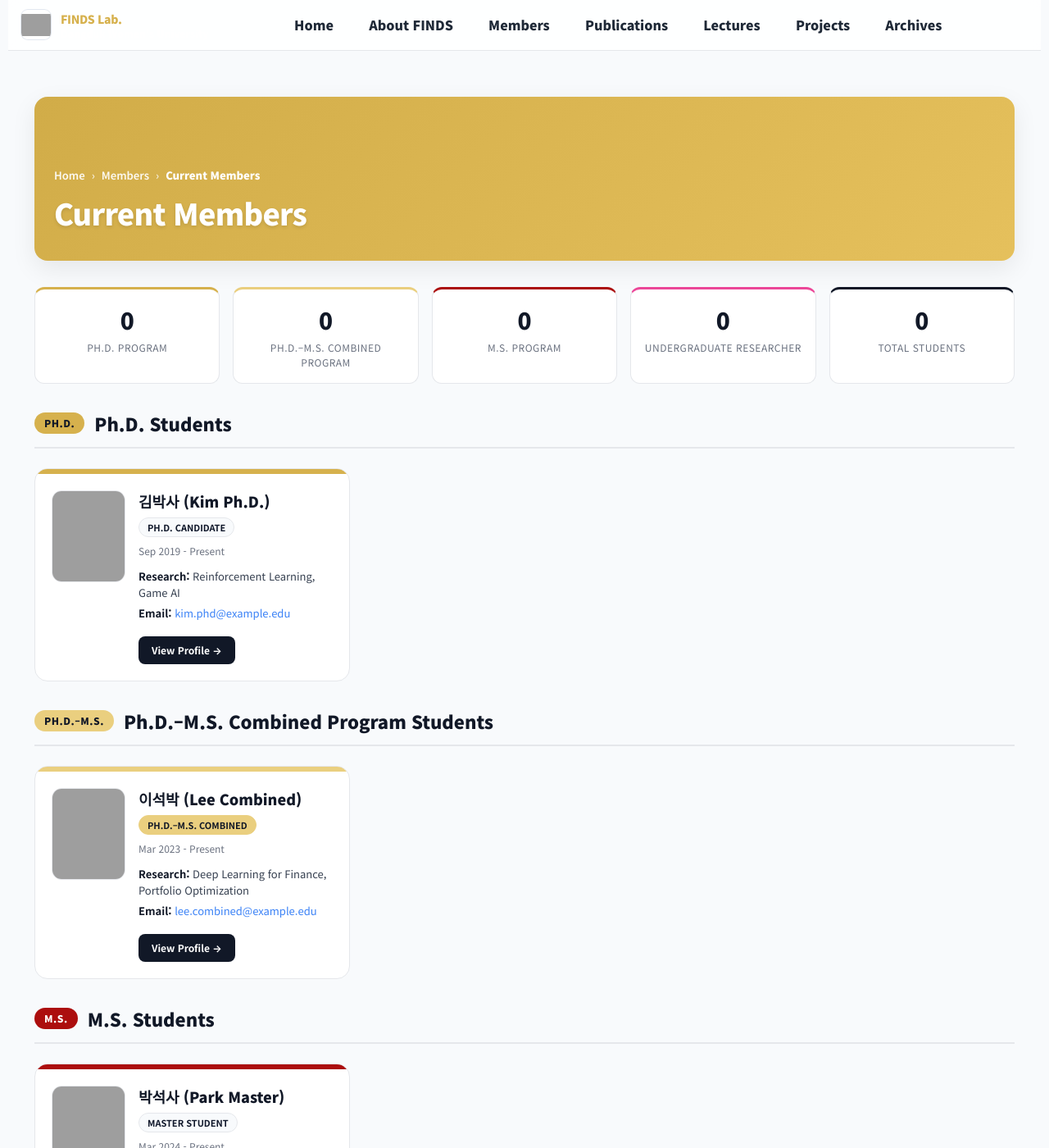
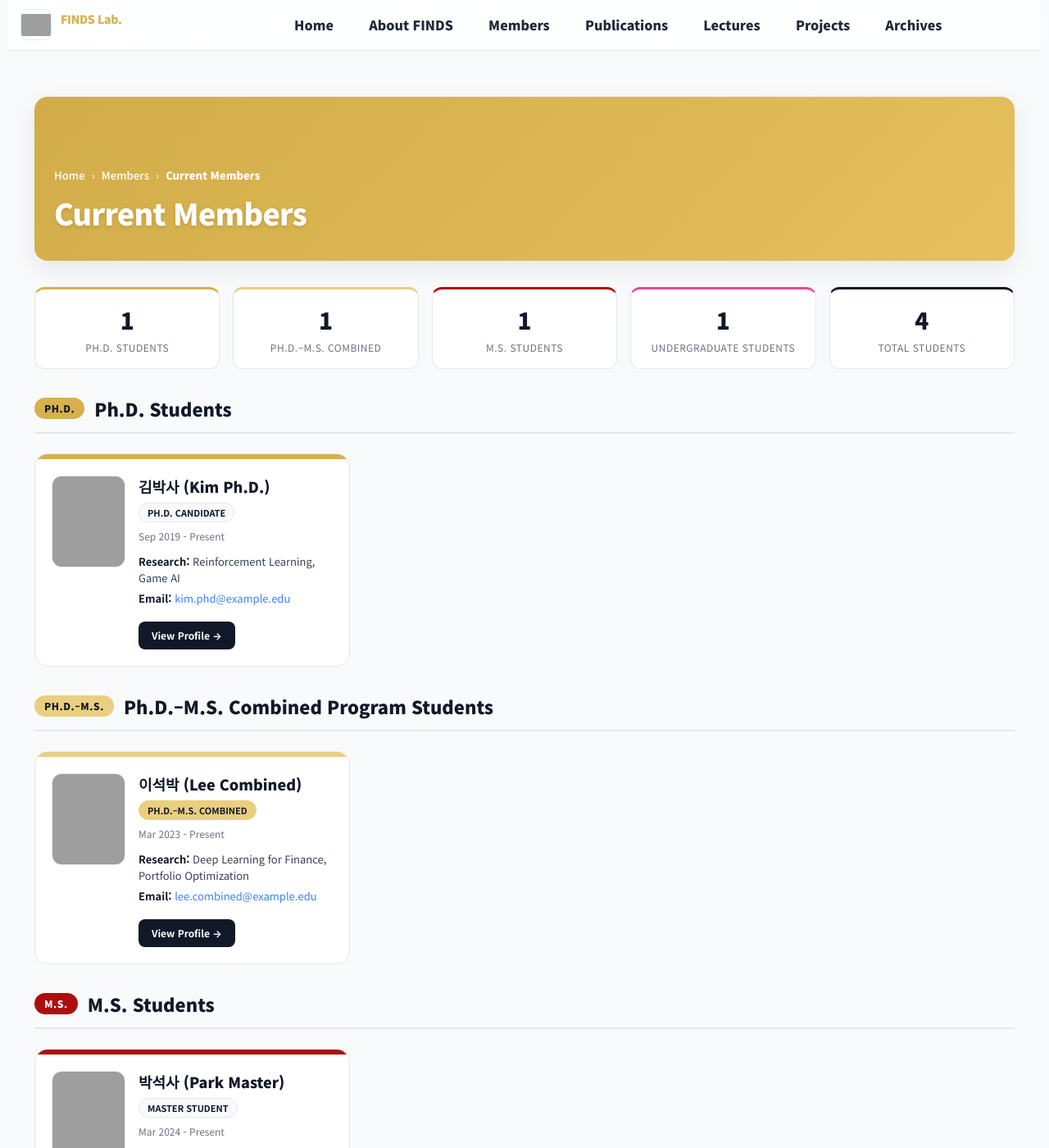
Before and after one commit to FinDS-Lab/site, a Jekyll site: the page built from members-current.html, in a window 1280 px wide and 1400 px high, cut to the strip 0-1400 px from the top of the window. Shown: the whole strip at 82% size. Built offline with Jekyll 4.4.1, drawn with Linux system fonts in a browser that asks for light colours; nearby versions of some CDN libraries; some of the changed text lies outside the part shown; grey boxes are pictures that could not be loaded.

Commit message:
Update members-current.html

```diff
--- a/members-current.html
+++ b/members-current.html
@@ -329,19 +329,19 @@
   <div class="stats-container">
     <div class="stat-card phd-stat">
       <div class="stat-number" id="phdCount">0</div>
-      <div class="stat-label">Ph.D. Program</div>
+      <div class="stat-label">Ph.D. Students</div>
     </div>
     <div class="stat-card combined-stat">
       <div class="stat-number" id="combinedCount">0</div>
-      <div class="stat-label">Ph.D.–M.S. Combined Program</div>
+      <div class="stat-label">Ph.D.–M.S. Combined</div>
     </div>
     <div class="stat-card ms-stat">
       <div class="stat-number" id="msCount">0</div>
-      <div class="stat-label">M.S. Program</div>
+      <div class="stat-label">M.S. Students</div>
     </div>
     <div class="stat-card undergrad-stat">
       <div class="stat-number" id="undergradCount">0</div>
-      <div class="stat-label">Undergraduate Researcher</div>
+      <div class="stat-label">Undergraduate Students</div>
     </div>
     <div class="stat-card total-stat">
       <div class="stat-number" id="totalCount">0</div>
@@ -464,7 +464,7 @@
   <div class="section-header">
     <h2 class="section-title">
       <span class="degree-badge-header undergrad">U.R.</span>
-      Undergraduate Researchers
+      Undergraduate Students
     </h2>
   </div>
 
@@ -537,14 +537,14 @@
     role: 'Ph.D.–M.S. Combined',
     education: [
       {degree: 'Ph.D.–M.S.', school: 'Dongduk Women\'s University', year: 'Expected 2028', dept: 'Business Analytics'},
-      {degree: 'B.S.', school: 'Dongduk Women's University', year: '2023', dept: 'Applied Mathematics'}
+      {degree: 'B.S.', school: 'Dongduk Women\'s University', year: '2023', dept: 'Applied Mathematics'}
     ],
     publications: [
       'Lee, C. & Kim, S. (2024). "Neural Network Approaches to Portfolio Management". KDD Workshop on AI in Finance.'
     ],
     honors: [
       'Graduate Fellowship, Dongduk Women\'s University, 2023-2028',
-      'Summa Cum Laude, Dongduk Women's University, 2023'
+      'Summa Cum Laude, Dongduk Women\'s University, 2023'
     ]
   },
   'park-master': {
@@ -552,7 +552,7 @@
     role: 'Master Student',
     education: [
       {degree: 'M.S.', school: 'Dongduk Women\'s University', year: 'Expected 2026', dept: 'Financial Data Science'},
-      {degree: 'B.S.', school: 'Dongduk Women's University', year: '2024', dept: 'Computer Science'}
+      {degree: 'B.S.', school: 'Dongduk Women\'s University', year: '2024', dept: 'Computer Science'}
     ],
     publications: [
       'Park, M. (2024). "Financial NLP Applications in Korean Markets". Under Review.'
```
